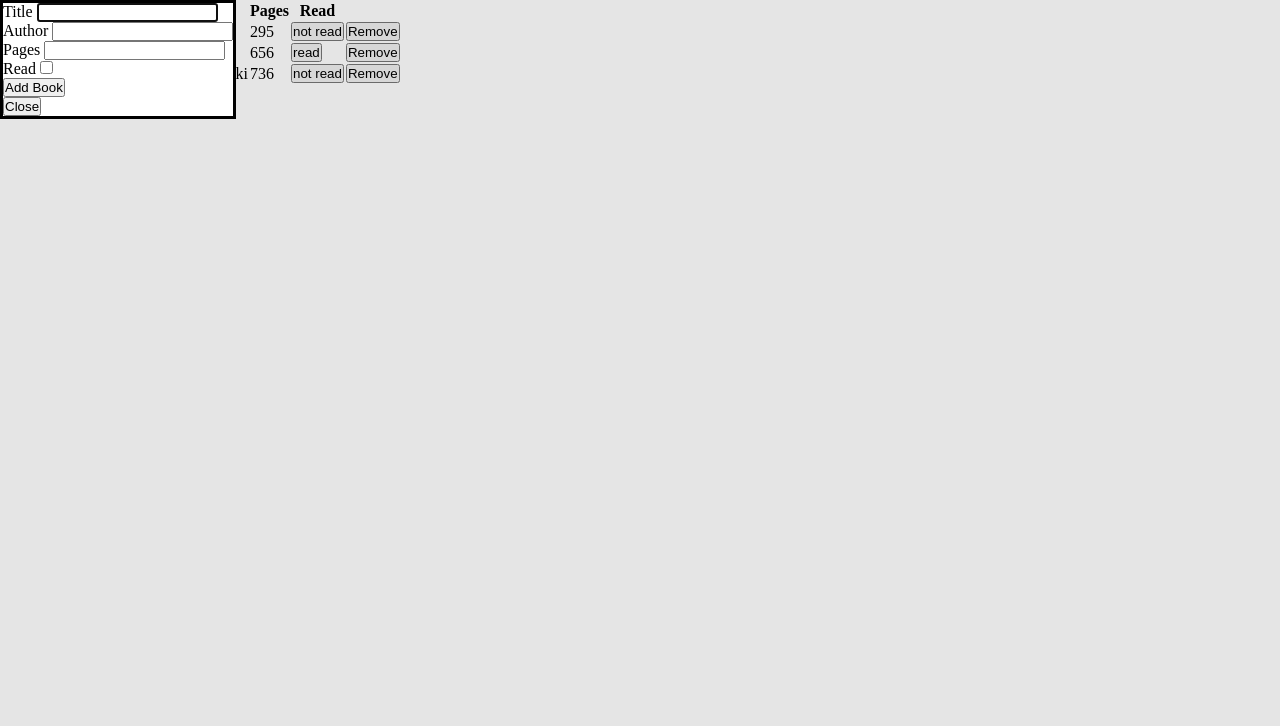
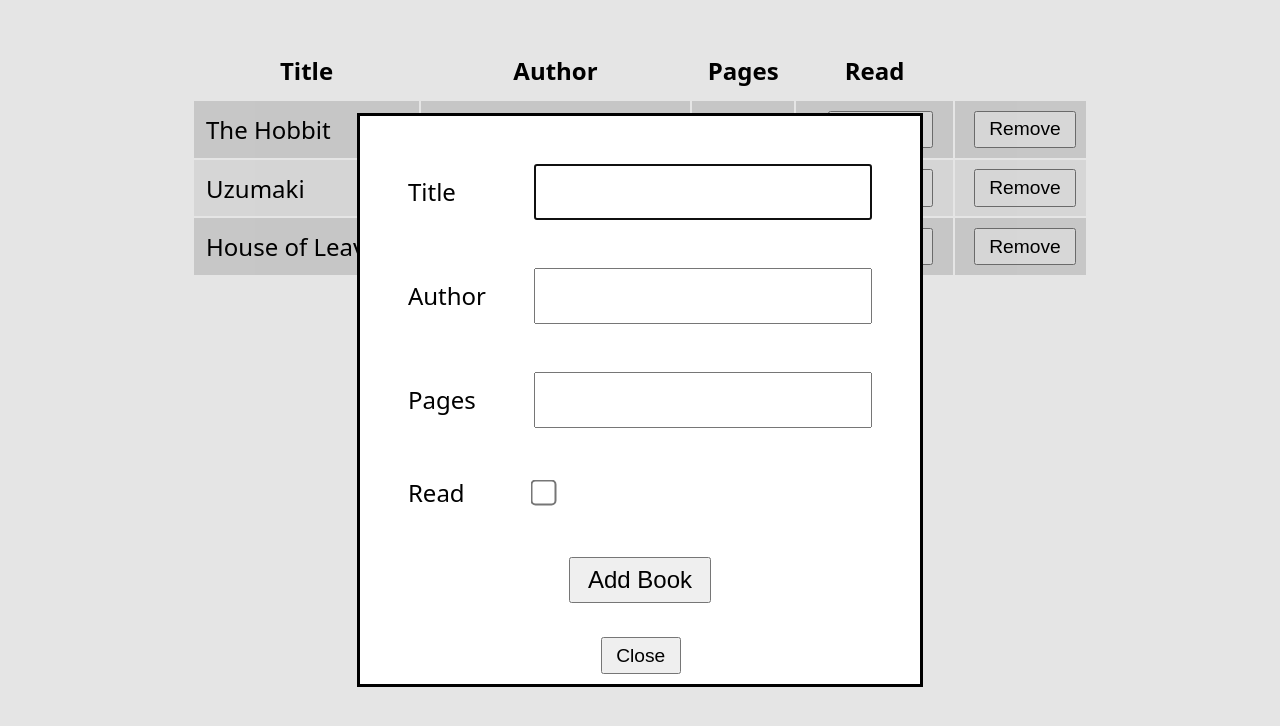
Before and after one commit to turik777/library, a plain HTML site: page index.html in a window 1280 px wide. Both pictures are taken after a click on the button "New Book". Drawn offline with Linux system fonts and the light colour scheme.

Commit message:
Add styles

```diff
--- a/style.css
+++ b/style.css
@@ -3,3 +3,93 @@
     padding: 0;
     box-sizing: border-box;
 }
+
+body {
+    font-family: system-ui, -apple-system, BlinkMacSystemFont, 'Segoe UI', Roboto, Oxygen, Ubuntu, Cantarell, 'Open Sans', 'Helvetica Neue', sans-serif;
+    font-size: 1.5em;
+}
+
+table {
+    margin: auto;
+    margin-top: 5vh;
+    width: 70%;
+}
+
+table ~ button {
+    margin-left: 47%;
+}
+
+tbody {
+    margin: 0.5em;
+    background-color: #EEEEEE;
+}
+
+tbody:nth-child(2n) {
+    background-color: #DDDDDD;
+}
+
+tbody button {
+    margin-left: 1em;
+}
+
+th {
+    padding: 0.5em;
+}
+
+td {
+    padding: 0 0.5em;
+}
+
+td button {
+    width: 80%;
+}
+
+dialog {
+    margin: auto;
+}
+
+dialog button {
+    margin-left: 43%;
+}
+
+form {
+    padding: 1em;
+    display: flex;
+    flex-direction: column;
+}
+
+div {
+    display: flex;
+    justify-content: space-between;
+    align-items: center;
+    margin: 1em;
+}
+
+div:nth-child(4) {
+    justify-content: start;
+}
+
+input[type="text"],
+input[type="checkbox"] {
+    margin-left: 2em;
+    font-size: 1em;
+    padding: 0.5em;
+}
+
+input[type="checkbox"] {
+    transform: scale(2);
+    margin-left: 3em;
+}
+
+input[type="submit"] {
+    align-self: center;
+    margin-top: 1em;
+    font-size: 1.5rem;
+    padding: 0.3em 0.7em;
+}
+
+button {
+    font-size: 1.2rem;
+    margin: 0.5em 0;
+    padding: 0.3em 0.7em;
+}
```
